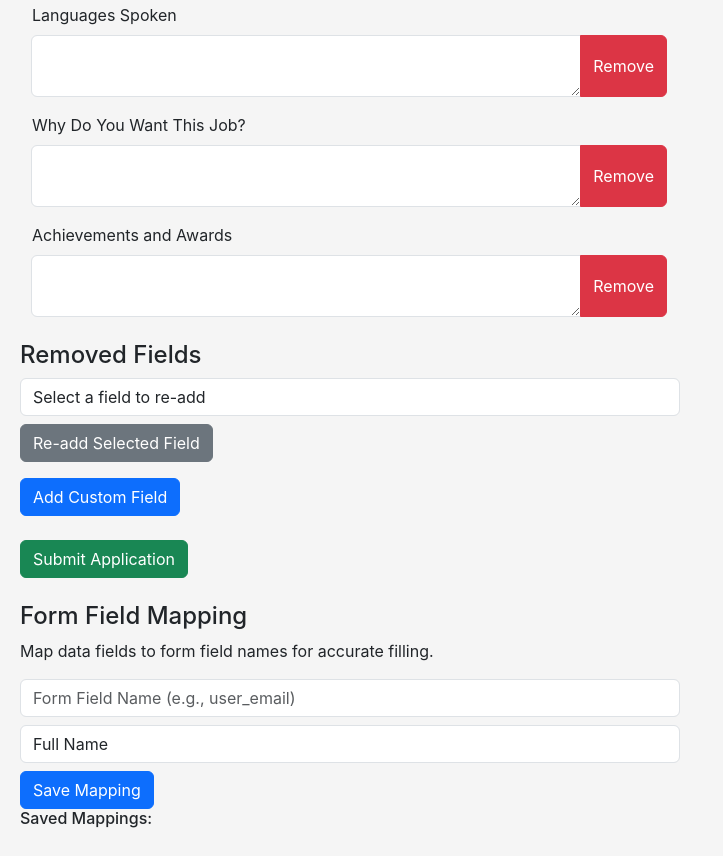
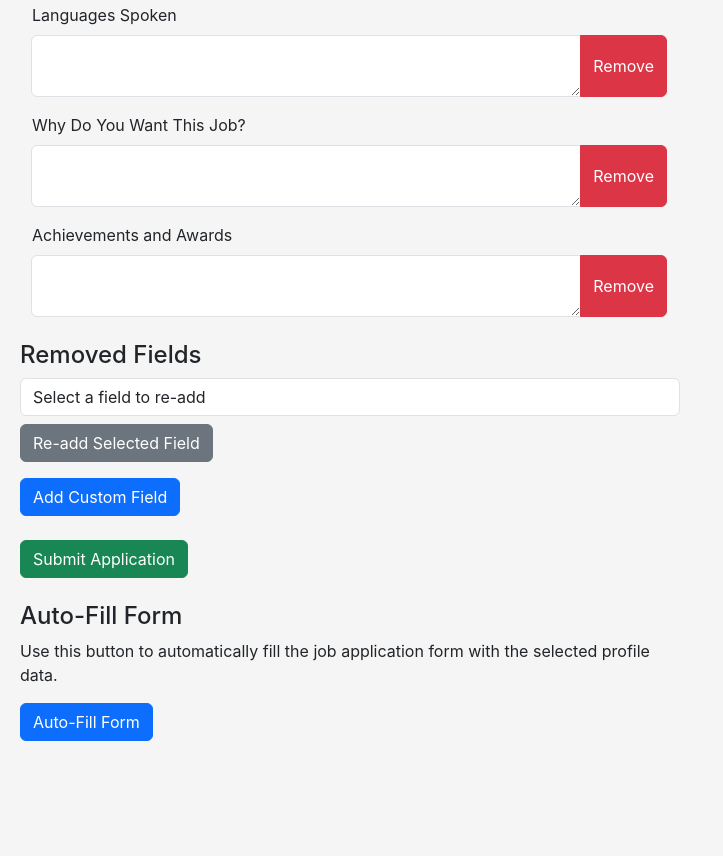
Before and after one commit to rasadli/AutoFormFiller, a browser extension: page index.html in a window 1280 px wide. Shown: the part 1561-2417 px from the top of the page, without its empty margins (0-723 px from the left). After the commit the page ends 2322 px from the top, so only its background shows below. Drawn offline with Linux system fonts and the light colour scheme.

Commit message:
Updated HTML to  Form Field Mapping section and UI

```diff
--- a/index.html
+++ b/index.html
@@ -86,24 +86,11 @@
         <button type="submit" class="btn btn-success mt-4" form="job-application-form" id="save_data">Submit Application</button>
     </div>
 
-<!-- Form Field Mapping Section -->
-<div id="formFieldMappingSection" class="mt-4">
-    <h4>Form Field Mapping</h4>
-    <p>Map data fields to form field names for accurate filling.</p>
-    <div class="form-group">
-        <input type="text" id="formFieldName" class="form-control mb-2" placeholder="Form Field Name (e.g., user_email)">
-        <select id="mappedDataField" class="form-control mb-2">
-            <option value="fullName">Full Name</option>
-            <option value="email">Email Address</option>
-            <option value="phone">Phone Number</option>
-        </select>
-        <button id="saveMappingButton" class="btn btn-primary">Save Mapping</button>
+    <div class="mt-4">
+        <h4>Auto-Fill Form</h4>
+        <p>Use this button to automatically fill the job application form with the selected profile data.</p>
+        <button id="auto-fill-btn" class="btn btn-primary">Auto-Fill Form</button>
     </div>
-    <h6>Saved Mappings:</h6>
-    <ul id="mappingList" class="list-group">
-        <!-- Mappings will be dynamically added here -->
-    </ul>
-</div>
 
 
 
```
